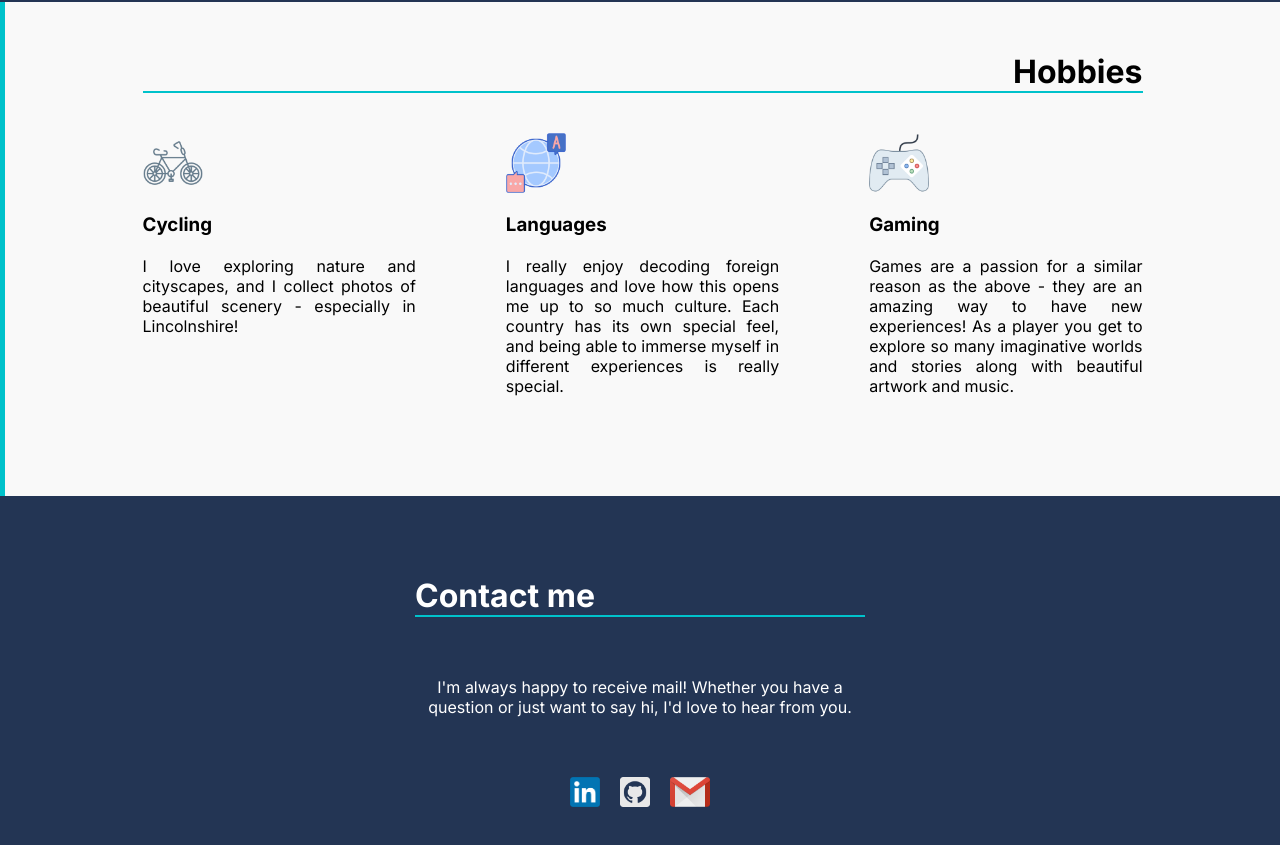
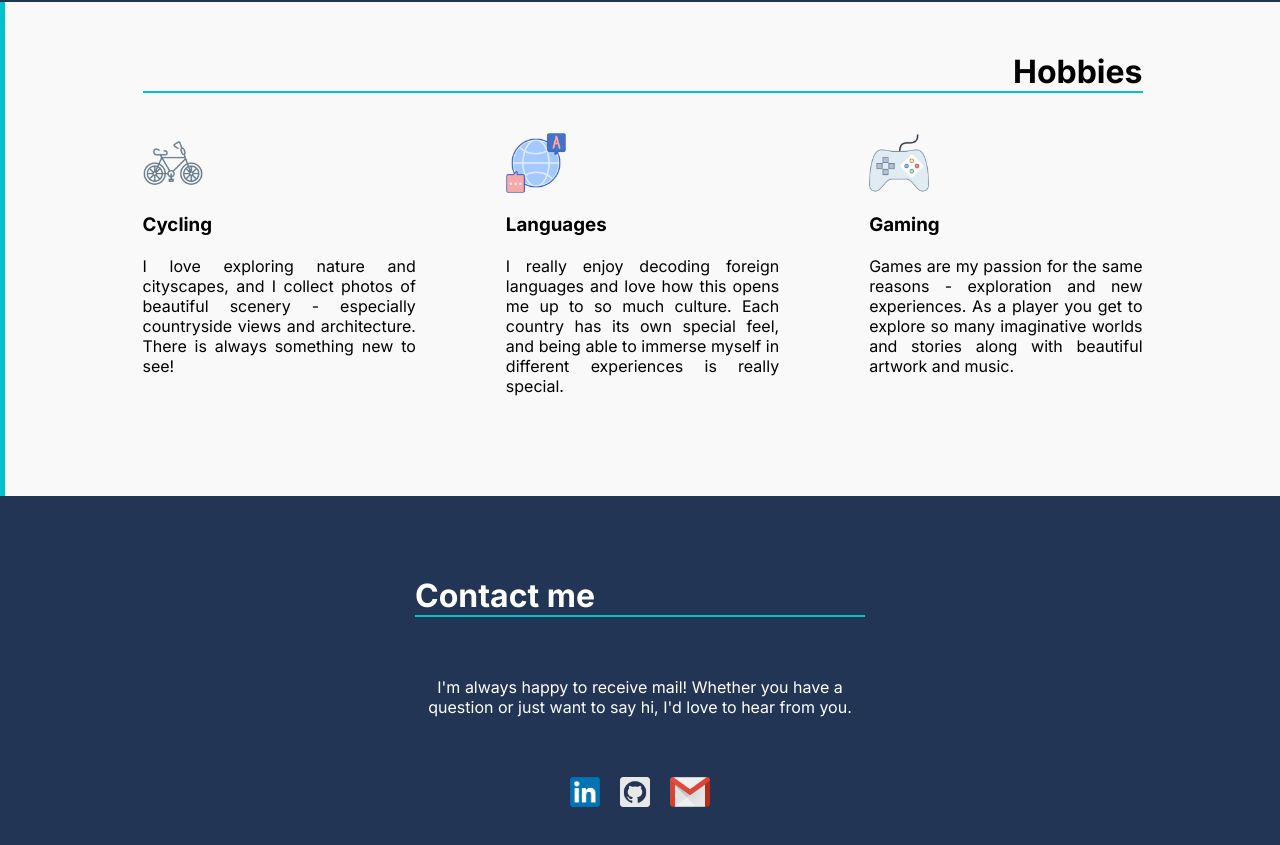
Before and after one commit to giomine/portfolio-v2, a Next.js app: page / in a window 1280 px wide. Shown: the part 5075-5920 px from the top of the page. Built offline with nearby package versions, Linux system fonts and the light colour scheme.

Commit message:
Changed hobbies text

```diff
--- a/src/components/Hobbies.tsx
+++ b/src/components/Hobbies.tsx
@@ -10,7 +10,7 @@ const Hobbies = () => {
           <div className='grid-div'>
             <div className='hobby-logo cycle'></div>
             <h3>Cycling</h3>
-            <p>I love exploring nature and cityscapes, and I collect photos of beautiful scenery - especially in Lincolnshire!</p>
+            <p>I love exploring nature and cityscapes, and I collect photos of beautiful scenery - especially countryside views and architecture. There is always something new to see!</p>
           </div>
 
           <div className='grid-div'>
@@ -22,7 +22,7 @@ const Hobbies = () => {
           <div className='grid-div'>
             <div className='hobby-logo gaming'></div>
             <h3>Gaming</h3>
-            <p>Games are a passion for a similar reason as the above - they are an amazing way to have new experiences! As a player you get to explore so many imaginative worlds and stories along with beautiful artwork and music.</p>
+            <p>Games are my passion for the same reasons - exploration and new experiences. As a player you get to explore so many imaginative worlds and stories along with beautiful artwork and music.</p>
           </div>
         </div>
 
```
